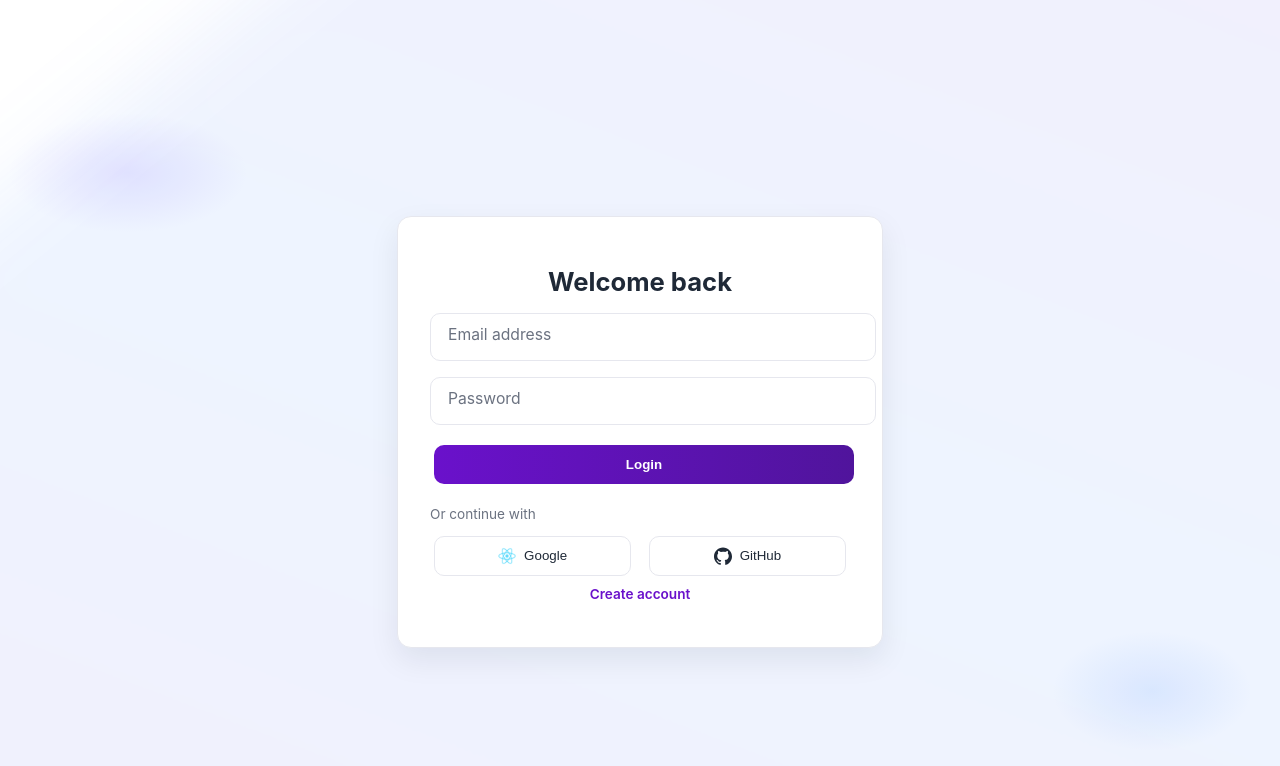
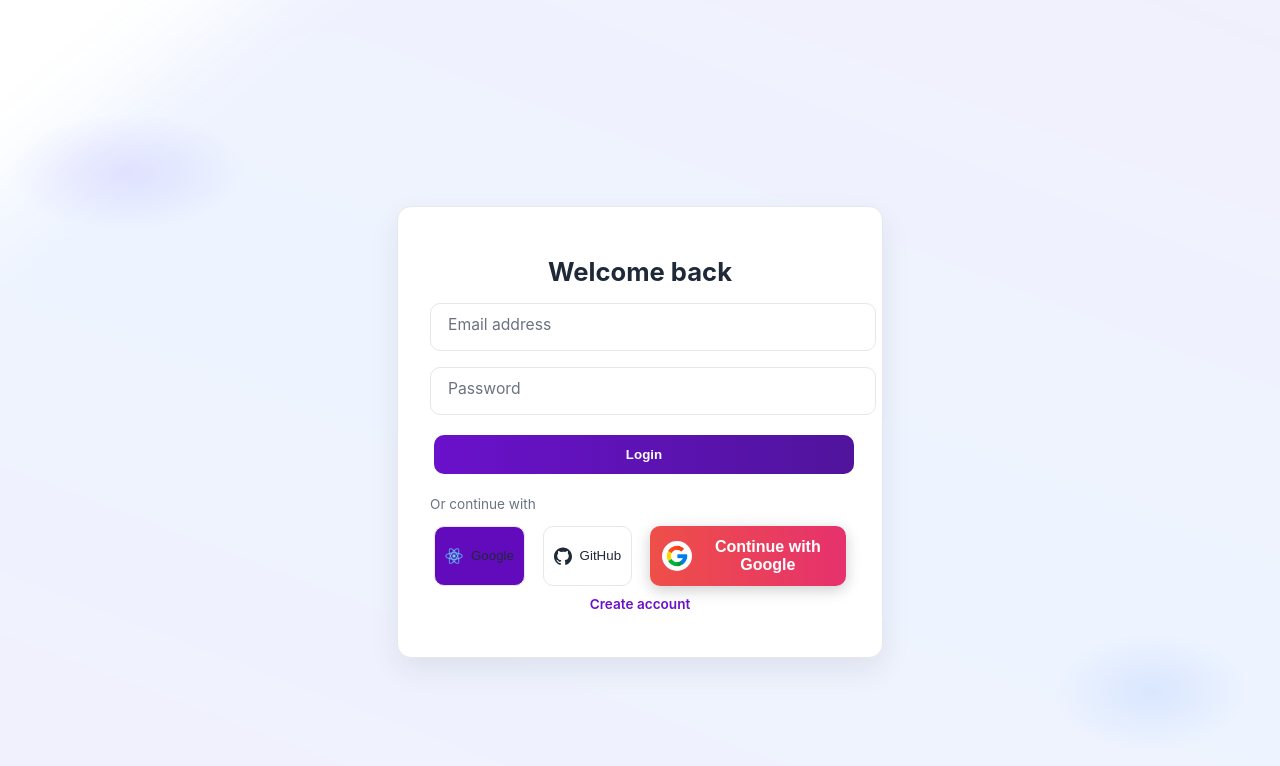
Before and after one commit to srikantapanigrahy/product-inventory-app, a React (Create React App) app in the folder product-inventory-frontend/: page /login in a window 1280 px wide. Shown: the top 766 px of the page. Built offline with nearby package versions, Linux system fonts and the light colour scheme; no server answers.

Commit message:
add google login

```diff
--- a/product-inventory-frontend/package.json
+++ b/product-inventory-frontend/package.json
@@ -12,6 +12,7 @@
     "@testing-library/react": "^16.3.0",
     "@testing-library/user-event": "^13.5.0",
     "axios": "^1.13.2",
+    "firebase": "^12.6.0",
     "react": "^19.2.0",
     "react-dom": "^19.2.0",
     "react-router-dom": "^7.9.5",
--- a/product-inventory-frontend/src/context/AuthContext.jsx
+++ b/product-inventory-frontend/src/context/AuthContext.jsx
@@ -1,13 +1,14 @@
 import React, { createContext, useContext, useState, useEffect } from "react";
+import { signInWithPopup } from "firebase/auth";
+import { auth, provider } from "../firebaseConfig";
 
-// ✅ Create Context
 const AuthContext = createContext(null);
 
 export const AuthProvider = ({ children }) => {
   const [user, setUser] = useState(null);
-  const [loading, setLoading] = useState(true); // Added loading state for smoother transitions
+  const [loading, setLoading] = useState(true);
 
-  // ✅ Restore user from localStorage on app load
+  // Load user from localStorage
   useEffect(() => {
     try {
       const storedUser = localStorage.getItem("user");
@@ -15,28 +16,31 @@ export const AuthProvider = ({ children }) => {
         setUser(JSON.parse(storedUser));
       }
     } catch (error) {
-      console.error("Error loading user from storage:", error);
-      localStorage.clear(); // In case of corrupted data
+      console.error("Error loading stored user:", error);
+      localStorage.clear();
     } finally {
       setLoading(false);
     }
   }, []);
 
-  // ✅ Login and persist data
+  // Normal login
   const login = (userData) => {
     if (!userData?.token) {
-      console.error("⚠️ Missing token in userData during login.");
+      console.error("Missing token in login()");
       return;
     }
+
     localStorage.setItem("user", JSON.stringify(userData));
     localStorage.setItem("token", userData.token);
+
     if (userData.apiKey) {
       localStorage.setItem("apiKey", userData.apiKey);
     }
+
     setUser(userData);
   };
 
-  // ✅ Logout and clear everything
+  // Logout
   const logout = () => {
     localStorage.removeItem("user");
     localStorage.removeItem("token");
@@ -44,17 +48,33 @@ export const AuthProvider = ({ children }) => {
     setUser(null);
   };
 
-  // ✅ If still loading user, show a fallback (optional)
+  // ⭐ Google Login
+  const googleLogin = async () => {
+    const result = await signInWithPopup(auth, provider);
+    const gUser = result.user;
+
+    const userData = {
+      email: gUser.email,
+      name: gUser.displayName,
+      avatar: gUser.photoURL,
+      token: await gUser.getIdToken(),
+    };
+
+    localStorage.setItem("user", JSON.stringify(userData));
+    localStorage.setItem("token", userData.token);
+
+    setUser(userData);
+  };
+
   if (loading) {
     return <div style={{ padding: "2rem", textAlign: "center" }}>Loading...</div>;
   }
 
   return (
-    <AuthContext.Provider value={{ user, login, logout }}>
+    <AuthContext.Provider value={{ user, login, logout, googleLogin }}>
       {children}
     </AuthContext.Provider>
   );
 };
 
-// ✅ Custom hook for easier usage
 export const useAuth = () => useContext(AuthContext);
--- /dev/null
+++ b/product-inventory-frontend/src/firebaseConfig.js
@@ -0,0 +1,23 @@
+// Import the functions you need from the SDKs you need
+import { initializeApp } from "firebase/app";
+import { getAuth, GoogleAuthProvider } from "firebase/auth";
+// TODO: Add SDKs for Firebase products that you want to use
+// https://firebase.google.com/docs/web/setup#available-libraries
+
+// Your web app's Firebase configuration
+// For Firebase JS SDK v7.20.0 and later, measurementId is optional
+const firebaseConfig = {
+  apiKey: "AIzaSyAUzezHLH8F3suPDBeuS1oSBR7TvIn42yY",
+  authDomain: "ganeshapp-8f1a6.firebaseapp.com",
+  projectId: "ganeshapp-8f1a6",
+  storageBucket: "ganeshapp-8f1a6.firebasestorage.app",
+  messagingSenderId: "592833738112",
+  appId: "1:592833738112:web:b174c62d965c7c16afbd65",
+  measurementId: "G-G76D1PRTET"
+};
+
+// Initialize Firebase
+const app = initializeApp(firebaseConfig);
+
+export const auth = getAuth(app);
+export const provider = new GoogleAuthProvider();
--- a/product-inventory-frontend/src/pages/Login.jsx
+++ b/product-inventory-frontend/src/pages/Login.jsx
@@ -4,12 +4,16 @@ import { useAuth } from "../context/AuthContext";
 import { useNavigate } from "react-router-dom";
 import "../styles/theme.css";
 import { useTheme } from "../context/ThemeContext";
+import "./../styles/authButtons.css";
+import googleLogo from "../assets/google.png";  // Add google logo PNG
+
 
 export default function Login() {
   const { login } = useAuth();
   const nav = useNavigate();
   const { theme } = useTheme();
   const [form, setForm] = useState({ email: "", password: "" });
+  const { googleLogin } = useAuth();
 
   const handleSubmit = async (e) => {
     e.preventDefault();
@@ -79,6 +83,10 @@ export default function Login() {
             <svg width="18" height="18" viewBox="0 0 24 24" fill="currentColor"><path d="M12 .5C5.38.5 0 5.88 0 12.5c0 5.28 3.438 9.748 8.205 11.327.6.112.82-.258.82-.577 0-.285-.01-1.04-.015-2.04-3.338.726-4.042-1.617-4.042-1.617-.546-1.387-1.333-1.756-1.333-1.756-1.09-.746.082-.73.082-.73 1.205.085 1.84 1.237 1.84 1.237 1.07 1.835 2.805 1.305 3.49.997.107-.775.418-1.305.76-1.605-2.665-.304-5.467-1.332-5.467-5.93 0-1.31.468-2.382 1.235-3.222-.124-.303-.535-1.523.117-3.176 0 0 1.008-.322 3.3 1.23a11.52 11.52 0 0 1 3.003-.404c1.02.005 2.047.137 3.003.403 2.29-1.553 3.297-1.23 3.297-1.23.654 1.653.243 2.873.12 3.176.77.84 1.23 1.913 1.23 3.222 0 4.61-2.807 5.624-5.48 5.92.43.372.813 1.103.813 2.222 0 1.605-.015 2.898-.015 3.293 0 .322.216.694.825.576C20.565 22.246 24 17.78 24 12.5 24 5.88 18.62.5 12 .5z"/></svg>
             <span>GitHub</span>
           </button>
+          <button className="google-btn" onClick={googleLogin}>
+            <img src={googleLogo} className="google-icon" alt="Google" />
+            Continue with Google
+          </button>
         </div>
 
         <p className="small">
--- /dev/null
+++ b/product-inventory-frontend/src/styles/authButtons.css
@@ -0,0 +1,40 @@
+.google-btn {
+  width: 100%;
+  padding: 12px;
+  border-radius: 10px;
+  border: none;
+  cursor: pointer;
+  font-size: 1rem;
+  font-weight: 600;
+  color: white;
+
+  display: flex;
+  justify-content: center;
+  align-items: center;
+  gap: 10px;
+
+  background: linear-gradient(90deg, #ff8a00, #e52e71);
+  background-size: 300% 300%;
+  animation: gradient-animation 4s ease infinite;
+
+  box-shadow: 0px 4px 15px rgba(0,0,0,0.2);
+  transition: transform 0.2s ease;
+}
+
+.google-btn:hover {
+  transform: translateY(-2px) scale(1.02);
+}
+
+.google-icon {
+  width: 22px;
+  height: 22px;
+  background: white;
+  padding: 4px;
+  border-radius: 50%;
+}
+
+@keyframes gradient-animation {
+  0% { background-position: 0% 50%; }
+  50% { background-position: 100% 50%; }
+  100% { background-position: 0% 50%; }
+}
--- a/product-inventory-frontend/src/styles/theme.css
+++ b/product-inventory-frontend/src/styles/theme.css
@@ -185,7 +185,7 @@
 .social-btn:hover { box-shadow: 0 8px 18px rgba(2,6,23,0.06) }
 
 /* google / github brand */
-.social-google { background: white; }
+.social-google { background: rgb(97, 11, 189); }
 .social-github { background: transparent; }
 
 /* helper */
```
Also changed, not shown: product-inventory-frontend/src/assets/google.png (added), 1 other file (tests, documents, lock files or other folders).
